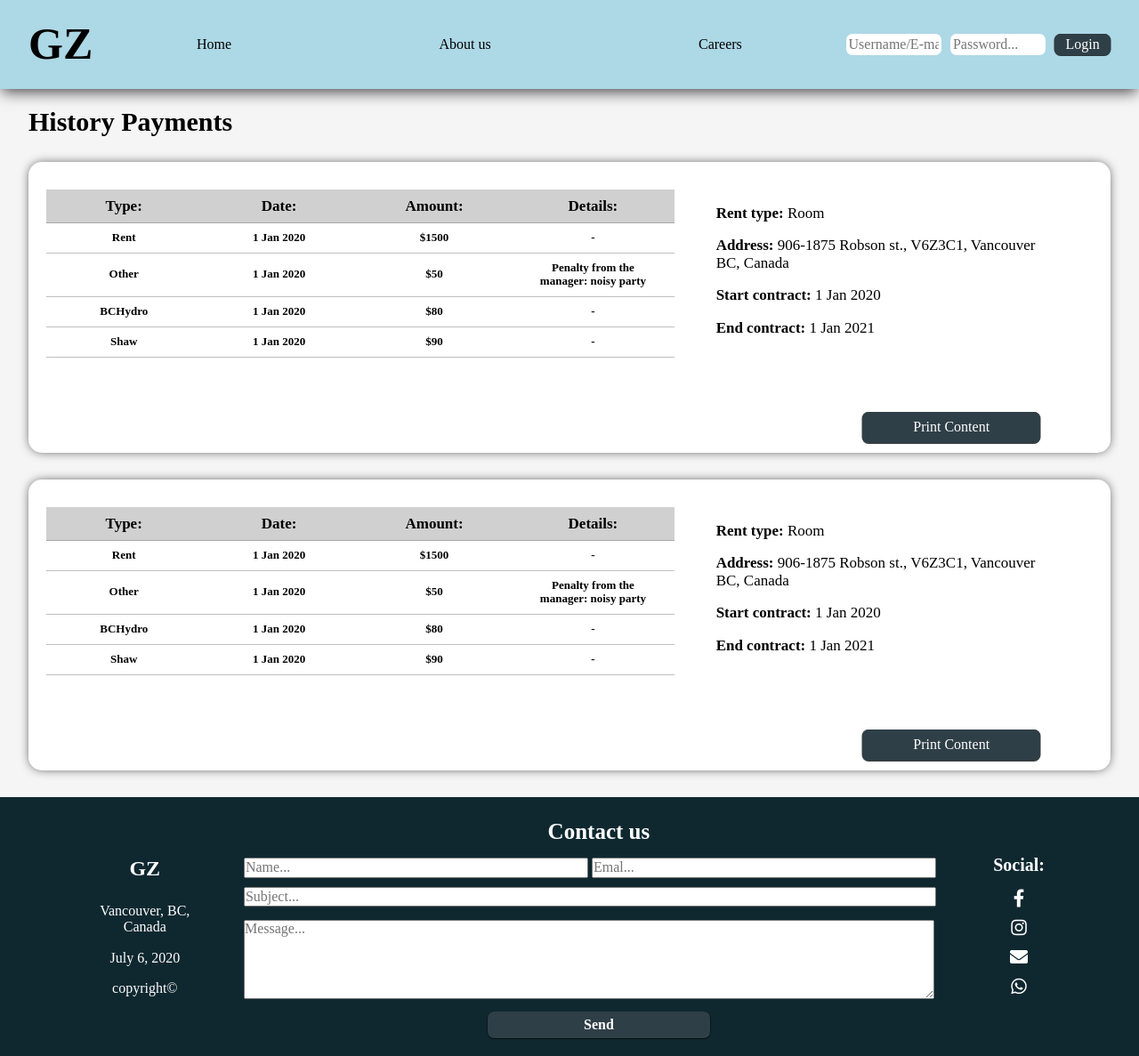
After one commit to GamezAr94/mainPage_RentalAptos, a PHP site: page /paymentHistory.php in a window 1280 px wide. The commit adds this page. Shown: the whole page at 89% size. Run offline with PHP 8.4, Linux system fonts and the light colour scheme; lists and menus that the app fills with data are empty; some libraries are stand-ins or nearby versions.

Commit message:
finishing the styles from payment history page

```diff
--- a/SASS/_userContent.scss
+++ b/SASS/_userContent.scss
@@ -113,7 +113,7 @@ body{
                 }
             }
             .summarize:hover{
-                background-color: rgb(230, 230, 230);
+                background-color: rgb(245, 245, 245);
                 .title{
                     h4, p{
                         color: black;
@@ -145,7 +145,7 @@ body{
                 }
             }
             .information:hover{
-                background-color: rgb(158, 209, 226);
+                background-color: rgb(164, 220, 238);
             }
         }
     }
@@ -188,6 +188,7 @@ body{
                     border-radius: 12px 12px 0 0;
                     padding-bottom: 30px;
                     width: 100%;
+                    padding-top: 10px;
                     .title{
                         padding-top: 10px;
                         margin-top: 0px;
--- a/SASS/style.scss
+++ b/SASS/style.scss
@@ -8,6 +8,7 @@
 @import "bodyContent";
 @import "contentAptos";
 @import "userContent";
+@import "paymentHistory";
 
 #error-login{
     width: 100%;
--- a/header.php
+++ b/header.php
@@ -14,7 +14,7 @@
     <meta name="viewport" content="width=device-width, initial-scale=1.0">
     <link rel="stylesheet" href="styles/styles.css">
     <link rel="stylesheet" href="styles/normalize.css">
-    <title>Document</title>
+    <title>Home Sweet Home / Rental Apartments and spaces</title>
 </head>
 
 <body>
@@ -34,7 +34,7 @@
                         <?php
                             if(isset($_SESSION['userId'])){
                                 echo '<li><a href="user.php">Account</a></li>
-                                <li><a href="#">Payment History</a></li>
+                                <li><a href="paymentHistory.php">Payment History</a></li>
                                 <li><a href="#">Make Payment</a></li>
                                 <li><a href="#">Maintenance Request</a></li>
                                 <li class="login"><a onclick="onClickLogin()">Logout</a></li>';
--- /dev/null
+++ b/paymentHistory.php
@@ -0,0 +1,133 @@
+<?php
+    require "header.php";
+    include 'includes/userContent.inc.php';
+?>
+    <div class="contentHistory">
+        <div class="title">
+            <h5>History Payments</h5>
+        </div>
+
+
+        <div class="pagos">
+            <div class="addressInfo">
+                <p>Arturo Gamez Ortega.</p>
+                <p>906-1875 Robson st., V6Z3C1, Vancouver BC, Canada</p>
+            </div>
+            <div class="placeRent">
+                <div class="generalInfo">
+                    <div>
+                        <p><strong>Rent type:</strong> Room</p>
+                        <p><strong>Address:</strong> 906-1875 Robson st., V6Z3C1, Vancouver BC, Canada</p>
+                        <p><strong>Start contract:</strong> 1 Jan 2020</p>
+                        <p><strong>End contract:</strong> 1 Jan 2021</p>
+                    </div>
+                </div>
+                <div class="tableWrapper">
+                    <table>
+                        <tr class="headers">
+                            <th>Type:</th>
+                            <th>Date:</th>
+                            <th>Amount:</th>
+                            <th id="details">Details:</th>
+                        </tr>
+                        <tr>
+                            <th>Rent</th>
+                            <th>1 Jan 2020</th>
+                            <th>$1500</th>
+                            <th>-</th>
+                        </tr>
+                        <tr>
+                            <th>Other</th>
+                            <th>1 Jan 2020</th>
+                            <th>$50</th>
+                            <th>Penalty from the manager: noisy party</th>
+                        </tr>
+                        <tr>
+                            <th>BCHydro</th>
+                            <th>1 Jan 2020</th>
+                            <th>$80</th>
+                            <th>-</th>
+                        </tr>
+                        <tr>
+                            <th>Shaw</th>
+                            <th>1 Jan 2020</th>
+                            <th>$90</th>
+                            <th>-</th>
+                        </tr>
+                    </table>
+                </div>
+            </div>
+
+            <div class="button">
+                <button onclick="printContent('placeRent')">Print Content</button>
+            </div>
+        </div>
+
+        <div class="pagos">
+            <div class="addressInfo">
+                <p>Arturo Gamez Ortega.</p>
+                <p>906-1875 Robson st., V6Z3C1, Vancouver BC, Canada</p>
+            </div>
+            <div class="placeRent">
+                <div class="generalInfo">
+                    <div>
+                        <p><strong>Rent type:</strong> Room</p>
+                        <p><strong>Address:</strong> 906-1875 Robson st., V6Z3C1, Vancouver BC, Canada</p>
+                        <p><strong>Start contract:</strong> 1 Jan 2020</p>
+                        <p><strong>End contract:</strong> 1 Jan 2021</p>
+                    </div>
+                </div>
+                <div class="tableWrapper">
+                    <table>
+                        <tr class="headers">
+                            <th>Type:</th>
+                            <th>Date:</th>
+                            <th>Amount:</th>
+                            <th id="details">Details:</th>
+                        </tr>
+                        <tr>
+                            <th>Rent</th>
+                            <th>1 Jan 2020</th>
+                            <th>$1500</th>
+                            <th>-</th>
+                        </tr>
+                        <tr>
+                            <th>Other</th>
+                            <th>1 Jan 2020</th>
+                            <th>$50</th>
+                            <th>Penalty from the manager: noisy party</th>
+                        </tr>
+                        <tr>
+                            <th>BCHydro</th>
+                            <th>1 Jan 2020</th>
+                            <th>$80</th>
+                            <th>-</th>
+                        </tr>
+                        <tr>
+                            <th>Shaw</th>
+                            <th>1 Jan 2020</th>
+                            <th>$90</th>
+                            <th>-</th>
+                        </tr>
+                    </table>
+                </div>
+            </div>
+
+            <div class="button">
+                <button onclick="printContent('placeRent')">Print Content</button>
+            </div>
+        </div>
+
+    </div>
+    <script>
+        function printContent(el){
+            var restorepage = document.body.innerHTML;
+            var printcontent = document.getElementsByClassName(el)[0].innerHTML;
+            document.body.innerHTML = printcontent;
+            window.print();
+            document.body.innerHTML = restorepage;
+        }
+    </script>
+<?php
+    require "footer.php";
+?>
--- a/styles/styles.css
+++ b/styles/styles.css
@@ -1,4 +1,5 @@
 header {
+  transition: .4s;
   z-index: 50;
   position: fixed;
   width: 100%;
@@ -8,6 +9,7 @@ header {
   -moz-box-shadow: 0px 5px 16px -2px rgba(0, 0, 0, 0.75);
   box-shadow: 0px 5px 16px -2px rgba(0, 0, 0, 0.75); }
   header .centralize {
+    transition: .4s;
     display: flex;
     width: 95%;
     align-items: center;
@@ -23,6 +25,7 @@ header {
       justify-content: space-between;
       align-items: center; }
       header .centralize .menu nav {
+        transition: .4s;
         margin: 0;
         padding: 0;
         width: 100%;
@@ -98,7 +101,7 @@ header {
       align-items: center; }
       header .centralize #menu #form-login div {
         display: flex;
-        font-size: 46px;
+        font-size: 30px;
         z-index: 10;
         margin: 2vh 0 -15vh 0;
         padding: 0; }
@@ -133,7 +136,7 @@ header {
         padding-top: 0px;
         width: 100%;
         text-align: center;
-        font-size: 40px; }
+        font-size: 27px; }
       header .centralize #menu #contact form {
         width: 80%;
         margin: 0 auto;
@@ -183,7 +186,7 @@ header {
             justify-content: center;
             margin: 9px 0; }
             header .centralize #menu nav ul li a {
-              font-size: 40px;
+              font-size: 23px;
               width: 100%;
               text-align: center;
               cursor: pointer; }
@@ -880,7 +883,7 @@ body #mainUserContent {
           transition: .3s;
           background-color: rgba(81, 163, 240, 0.24); }
     body #mainUserContent .content .summarize:hover {
-      background-color: #e6e6e6; }
+      background-color: whitesmoke; }
       body #mainUserContent .content .summarize:hover .title h4, body #mainUserContent .content .summarize:hover .title p {
         color: black; }
       body #mainUserContent .content .summarize:hover table {
@@ -899,7 +902,7 @@ body #mainUserContent {
       body #mainUserContent .content .information table tr:last-child:hover {
         background-color: #d6d4d4; }
     body #mainUserContent .content .information:hover {
-      background-color: #9ed1e2; }
+      background-color: #a4dcee; }
 body #extraInfo {
   background-color: #adadad;
   border-radius: 15px;
@@ -928,7 +931,8 @@ body #extraInfo {
       body #mainUserContent .content .summarize {
         border-radius: 12px 12px 0 0;
         padding-bottom: 30px;
-        width: 100%; }
+        width: 100%;
+        padding-top: 10px; }
         body #mainUserContent .content .summarize .title {
           padding-top: 10px;
           margin-top: 0px; }
@@ -985,6 +989,151 @@ body #extraInfo {
           font-size: 13px; }
   body #extraInfo p {
     font-size: 11px; } }
+body .contentHistory {
+  transition: .4s;
+  padding-top: 120px;
+  width: 95%;
+  margin: 0 auto 30px auto; }
+  body .contentHistory .title {
+    transition: .4s;
+    margin-bottom: 27px; }
+    body .contentHistory .title h5 {
+      width: 100%;
+      padding: 0px;
+      margin: 0px 0 0px 0;
+      font-size: 30px; }
+  body .contentHistory .pagos {
+    -webkit-box-shadow: 0px 0px 12px -2px rgba(0, 0, 0, 0.75);
+    -moz-box-shadow: 0px 0px 12px -2px rgba(0, 0, 0, 0.75);
+    box-shadow: 0px 0px 12px -2px rgba(0, 0, 0, 0.75);
+    padding: 11px 20px;
+    background-color: #fff;
+    border-radius: 15px;
+    margin-bottom: 30px; }
+    body .contentHistory .pagos .addressInfo {
+      transition: .4s;
+      display: none;
+      width: 100%;
+      padding: 0px;
+      margin: 0px;
+      font-size: 20px; }
+    body .contentHistory .pagos .placeRent {
+      transition: .4s;
+      margin-top: 20px;
+      display: flex;
+      flex-wrap: wrap; }
+      body .contentHistory .pagos .placeRent .tableWrapper {
+        order: 1;
+        width: 60%;
+        height: 250px;
+        overflow: auto;
+        margin: 0 0 0px 0; }
+        body .contentHistory .pagos .placeRent .tableWrapper table {
+          width: 100%;
+          border-collapse: collapse; }
+          body .contentHistory .pagos .placeRent .tableWrapper table .headers th {
+            font-size: 17px;
+            background-color: #d1d0d0; }
+          body .contentHistory .pagos .placeRent .tableWrapper table tr {
+            transition: .2s; }
+            body .contentHistory .pagos .placeRent .tableWrapper table tr th {
+              border-bottom: 0.3px solid rgba(136, 136, 136, 0.534);
+              min-width: 75px;
+              max-width: 80px;
+              padding: 9px 18px;
+              font-size: 13px;
+              font-weight: 10px; }
+          body .contentHistory .pagos .placeRent .tableWrapper table tr:hover {
+            background-color: #f0f0f0; }
+      body .contentHistory .pagos .placeRent .generalInfo {
+        order: 2;
+        width: 40%; }
+        body .contentHistory .pagos .placeRent .generalInfo div {
+          width: 80%;
+          margin: 0 auto; }
+          body .contentHistory .pagos .placeRent .generalInfo div p {
+            font-size: 17px; }
+    body .contentHistory .pagos .button {
+      display: flex;
+      width: 90%;
+      margin: 0 auto; }
+      body .contentHistory .pagos .button button {
+        border-radius: 7px;
+        background-color: #2f3f47;
+        border: 0px;
+        color: #fff;
+        cursor: pointer;
+        transition: all .3s;
+        box-shadow: 0px 0.5px 0px 0.5px rgba(0, 0, 0, 0.75);
+        width: 200px;
+        height: 35px;
+        margin: 0 0 0 auto; }
+      body .contentHistory .pagos .button button:hover {
+        background-color: #3d525c; }
+
+@media only screen and (max-width: 700px) and (min-width: 500px) {
+  body .contentHistory {
+    width: 100%;
+    padding-top: 100px; }
+    body .contentHistory .title {
+      width: 90%;
+      margin: 0 auto; }
+      body .contentHistory .title h5 {
+        font-size: 25px; }
+    body .contentHistory .pagos {
+      border-radius: 0px;
+      padding-top: 0px; }
+      body .contentHistory .pagos .placeRent .tableWrapper {
+        width: 100%;
+        order: 2; }
+      body .contentHistory .pagos .placeRent .generalInfo {
+        width: 100%;
+        order: 1; }
+        body .contentHistory .pagos .placeRent .generalInfo div {
+          margin: 0; }
+          body .contentHistory .pagos .placeRent .generalInfo div p {
+            font-size: 17px; }
+      body .contentHistory .pagos .button {
+        display: flex;
+        width: 100%;
+        margin: 20px auto 0 auto; }
+        body .contentHistory .pagos .button button {
+          width: 200px;
+          height: 40px;
+          margin: 0 auto 0 auto; } }
+@media only screen and (max-width: 500px) and (min-width: 50px) {
+  body .contentHistory {
+    padding-top: 95px;
+    width: 100%; }
+    body .contentHistory .title {
+      margin: 0 auto 20px auto;
+      width: 90%; }
+      body .contentHistory .title h5 {
+        font-size: 23px; }
+    body .contentHistory .pagos {
+      border-radius: 0px;
+      padding: 10px 20px; }
+      body .contentHistory .pagos .addressInfo {
+        display: inline;
+        font-size: 15px; }
+      body .contentHistory .pagos .placeRent .tableWrapper {
+        width: 100%; }
+        body .contentHistory .pagos .placeRent .tableWrapper table .headers th {
+          font-size: 15px; }
+        body .contentHistory .pagos .placeRent .tableWrapper table tr th {
+          font-size: 11px;
+          min-width: 40px; }
+      body .contentHistory .pagos .placeRent .generalInfo {
+        display: none; }
+      body .contentHistory .pagos .button {
+        display: flex;
+        width: 100%;
+        margin: 10px auto 0 auto; }
+        body .contentHistory .pagos .button button {
+          width: 50%;
+          font-size: 15px;
+          height: 35px;
+          margin: 0 auto 0 auto; } }
 #error-login {
   width: 100%;
   padding: 20px 0;
```
Also changed, not shown: SASS/_header.scss (+6 -3 lines), SASS/_paymentHistory.scss (added, +212 -0 lines), 1 other file.
